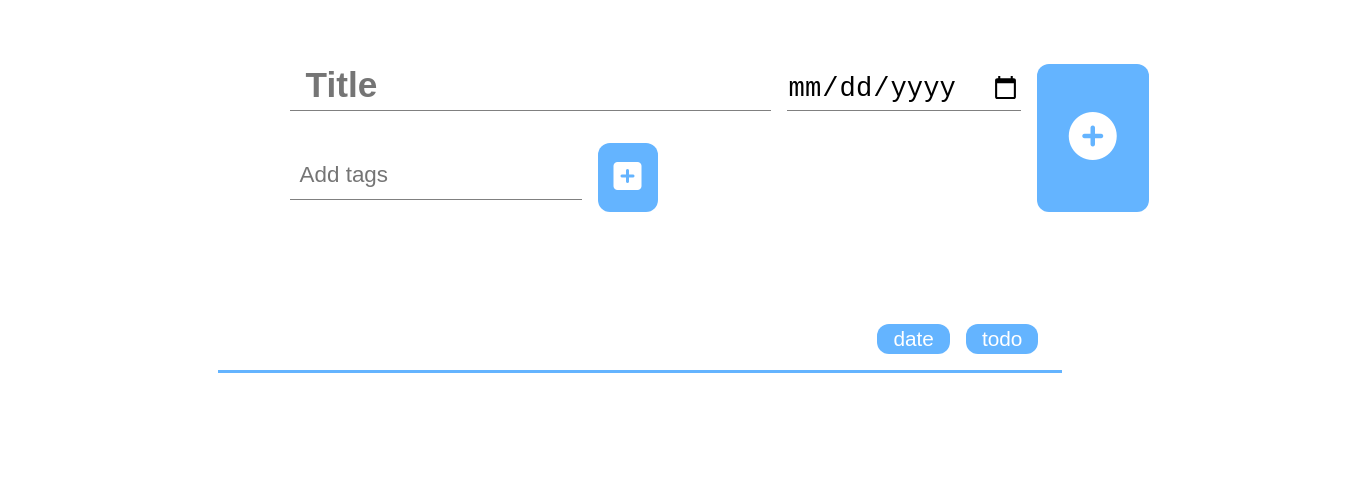
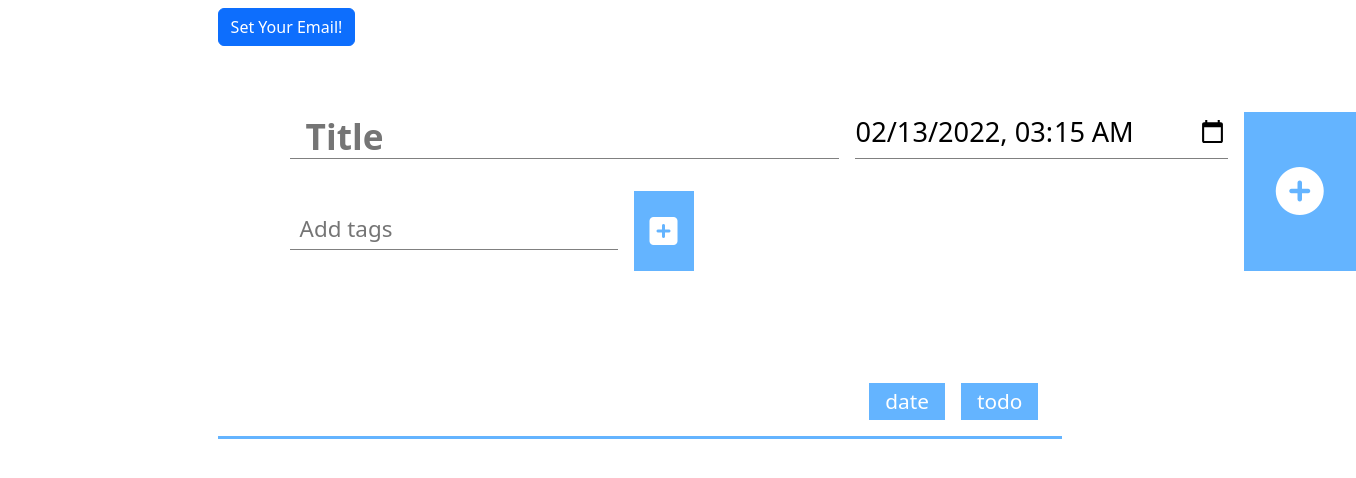
Before and after one commit to sanjayMamidipaka/new-todo-list, a React (Create React App) app in the folder client/: page / in a window 1280 px wide. Shown: the top 478 px of the page, 1356 px wide, since content can reach past the window. Built offline with nearby package versions, Linux system fonts and the light colour scheme.

Commit message:
added modal functionality and state management

```diff
--- a/client/package.json
+++ b/client/package.json
@@ -13,6 +13,7 @@
     "@types/react-dom": "^17.0.9",
     "axios": "^0.25.0",
     "react": "^17.0.2",
+    "react-bootstrap": "^2.1.2",
     "react-dom": "^17.0.2",
     "react-scripts": "^4.0.3",
     "typescript": "^4.3.5",
--- a/client/src/App.tsx
+++ b/client/src/App.tsx
@@ -1,11 +1,19 @@
 import logo from './logo.svg';
 import './App.css';
 import TodoList from './components/TodoList';
+import ModalEmail from './components/ModalEmail'
+import { emailContext } from './components/Context';
+import {useState} from 'react';
 
 function App() {
+  const emailState = useState('');
+
   return (
     <div className="App">
-      <TodoList/>
+      <emailContext.Provider value={emailState}>
+        <ModalEmail></ModalEmail>
+        <TodoList/>
+      </emailContext.Provider>
     </div>
   );
 }
--- /dev/null
+++ b/client/src/components/Context.jsx
@@ -0,0 +1,3 @@
+import {createContext} from 'react';
+
+export const emailContext = createContext();
--- /dev/null
+++ b/client/src/components/ModalEmail.jsx
@@ -0,0 +1,52 @@
+import React, { EventHandler, useEffect } from 'react'
+import { useState, useContext } from 'react'
+import TodoItem from './TodoItem'
+import {Modal, Button, Form} from 'react-bootstrap'
+import 'bootstrap/dist/css/bootstrap.min.css';
+import {emailContext} from './Context'
+
+function ModalEmail() {
+    const [show, setShow] = useState(false);
+
+    const [email, setEmail] = useContext(emailContext);
+
+    const handleEmail = () => {
+        setShow(false);
+        console.log(email);
+    };
+
+    const handleClose = () => setShow(false);
+    const handleShow = () => setShow(true);
+
+    return (
+        <div>
+        <Button variant='primary' onClick={handleShow}>Set Your Email!</Button>
+        <Modal show={show} onHide={handleClose}>
+        <Modal.Header closeButton>
+          <Modal.Title>Choose an email to receive reminders</Modal.Title>
+        </Modal.Header>
+        <Modal.Body>
+            <Form>
+                <Form.Group>
+                    <Form.Label>Email address</Form.Label>
+                    <Form.Control type="email" placeholder="Enter email" value={email} onChange={(e) => {setEmail(e.target.value)}}/>
+                    <Form.Text className="text-muted">
+                        We'll never share your email with anyone else.
+                    </Form.Text>
+                </Form.Group>
+            </Form>
+        </Modal.Body>
+        <Modal.Footer>
+          <Button variant="secondary" onClick={() => setShow(false)}>
+            Close
+          </Button>
+          <Button variant="primary" onClick={handleEmail}>
+            Save Changes
+          </Button>
+        </Modal.Footer>
+      </Modal>
+      </div>
+    )
+}
+
+export default ModalEmail
--- a/client/src/components/TodoItem.tsx
+++ b/client/src/components/TodoItem.tsx
@@ -14,8 +14,9 @@ export default function TodoItem({todoListItem, index, parentCallBack, removeHan
 
     const transformDate = (dueDate: string) => {
         const date: string = dueDate;
-        const splitted = date.split('-')
-        const newDate = splitted[1] + "/" + splitted[2] + "/" + splitted[0];
+        const beforeSplit = date.split('T');
+        const splitted = beforeSplit[0].split('-')
+        const newDate = splitted[1] + "/" + splitted[2] + "/" + splitted[0] + " " + beforeSplit[1];
         return newDate
     }
 
@@ -28,7 +29,6 @@ export default function TodoItem({todoListItem, index, parentCallBack, removeHan
                     title,
                     tagList
                 }
-                console.log(body);
                 const result = (await axios.post('/sendEmail', body)).data;
                 console.log(result);
             } catch(e) {
--- a/client/src/components/TodoList.tsx
+++ b/client/src/components/TodoList.tsx
@@ -1,8 +1,9 @@
 import React, { EventHandler, useEffect } from 'react'
 import './TodoList.css'
-import { useState } from 'react'
+import { useState, useContext } from 'react'
 import Tag from './Tag'
 import TodoItem from './TodoItem'
+import {emailContext} from './Context'
 /**
  * Thank you for applying to Bits of Good. You are free to add/delete/modify any
  * parts of this project. That includes changing the types.ts, creating css files,
@@ -25,7 +26,7 @@ export default function TodoList() {
   const [title, setTitle] = useState('');
   const [tagValue, setTagValue] = useState('');
   const [index, setIndex] = useState(0);
-  const [date, setDate] = useState('');
+  const [date, setDate] = useState(((new Date()).toLocaleDateString('en-CA') + 'T' + (new Date).toLocaleTimeString('it-IT')).substring(0,16));
   const [todoListCompletedItems, setTodoListCompletedItems] = useState(() => {
     const todoListData = localStorage.getItem('todoListItems');
     return todoListData ? JSON.parse(todoListData) : [];
@@ -35,6 +36,8 @@ export default function TodoList() {
   const [checked, setChecked] = useState(false);
 
   const [tagArray, setTagArray] = useState<{name1: string, index1: number}[]>([]);
+
+  const [email, setEmail] = useContext(emailContext);
 
     const addNewTag = (e: React.MouseEvent<HTMLButtonElement>) => {
       e.preventDefault();
@@ -58,7 +61,7 @@ export default function TodoList() {
     }
 
     const handleSubmit = (e: React.MouseEvent<HTMLButtonElement>) => {
-      const itemToAdd: any = {
+      const itemToAdd: any = { //ITEM FORMAT
       title: title,
       dueDate: date,
       tagList: tagArray,
@@ -69,8 +72,9 @@ export default function TodoList() {
     setTitle('');
     setTodoListCompletedItems([...todoListCompletedItems, itemToAdd]);
     setTagArray([]);
-    setDate('');
+    setDate(((new Date()).toLocaleDateString('en-CA') + 'T' + (new Date).toLocaleTimeString('it-IT')).substring(0,16));
     setChecked(false);
+    console.log(email);
     }
 
     useEffect(() => {
@@ -200,9 +204,9 @@ export default function TodoList() {
                 value={title}
                 onChange={(e) => setTitle(e.target.value)}
               />
-              <input
+                <input
                 className="date-input"
-                type="date"
+                type="datetime-local"
                 value={date}
                 onChange={(e) => {
                   setDate(e.target.value);
@@ -233,6 +237,7 @@ export default function TodoList() {
             return <Tag name={tagObject.name1} key={tagObject.index1} theIndex={tagObject.index1} remove={removeElement} include={"x"}></Tag>
           })}
         </div>
+
       </div>
 
       <div className="sort-wrapper hbox">
```
Also changed, not shown: client/src/components/Modal.css (added), 1 other file (tests, documents, lock files or other folders).
